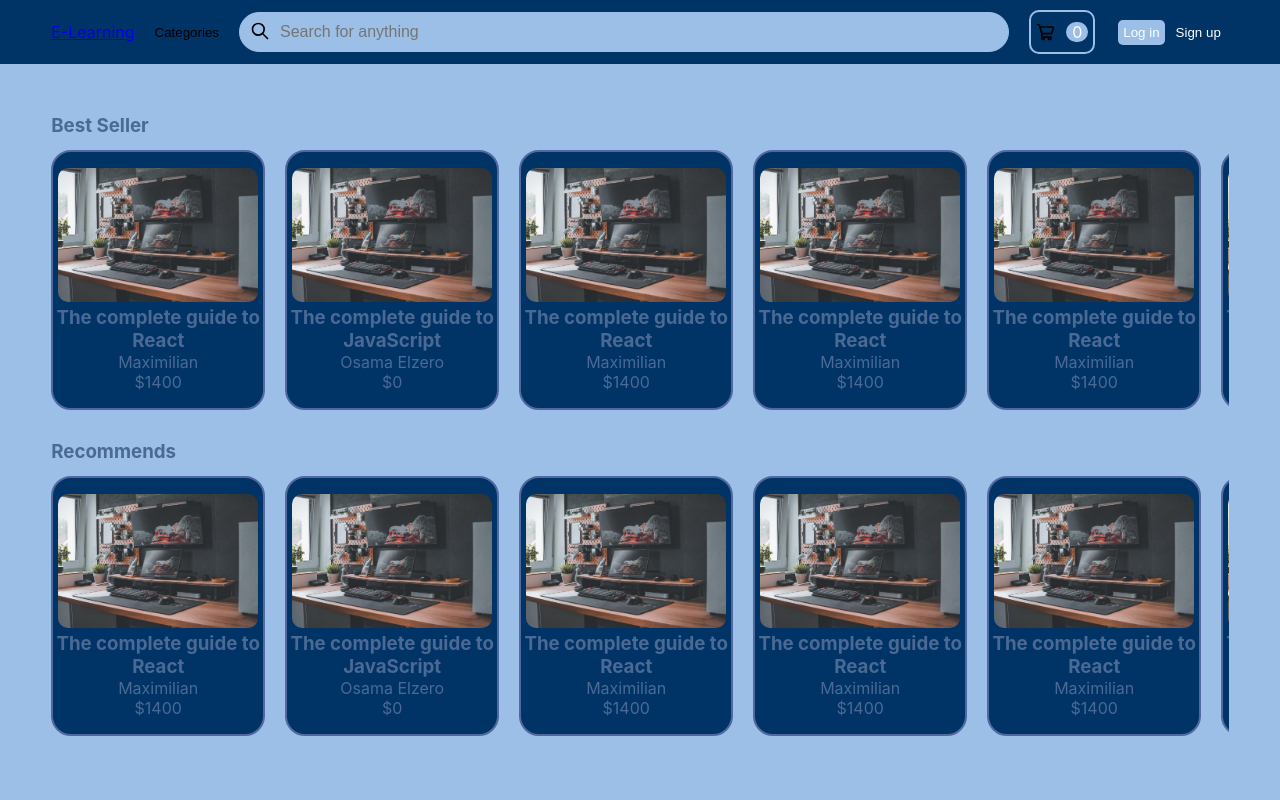
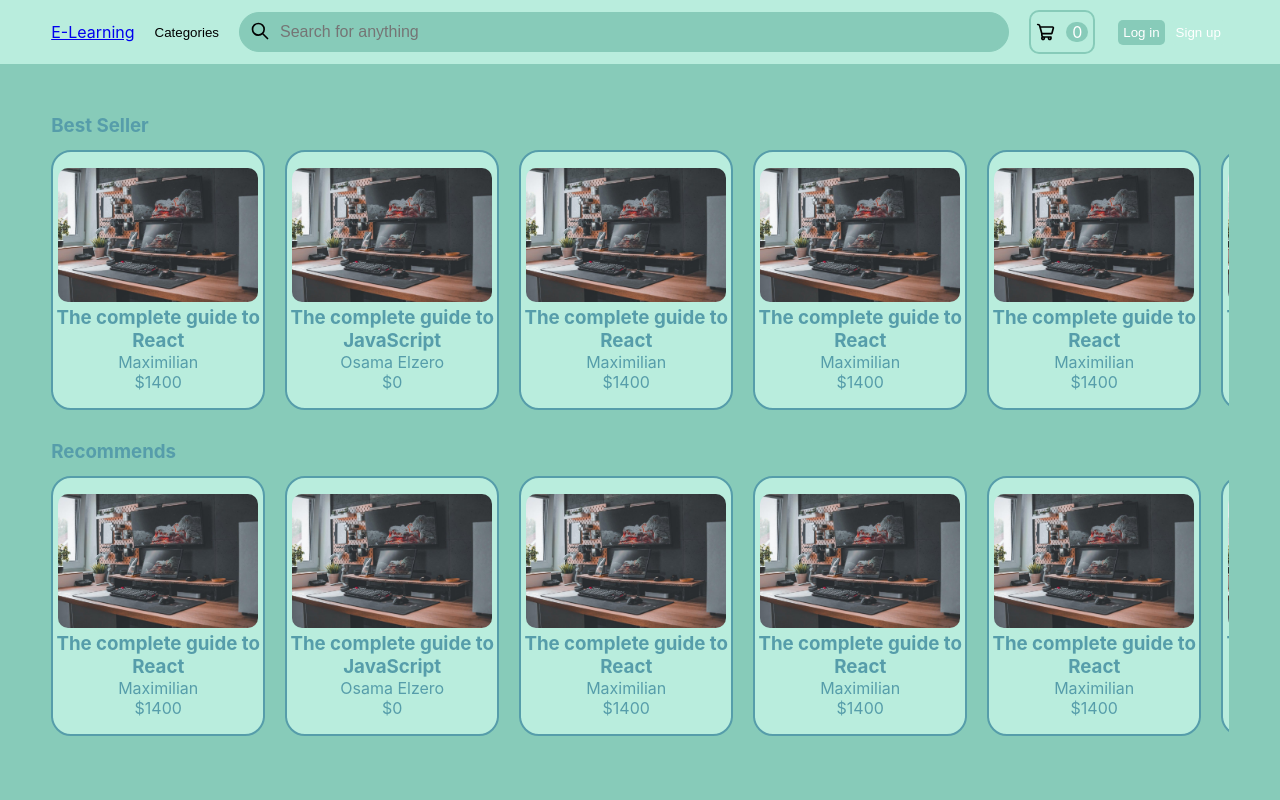
Before and after one commit to AmrNasem/E-Learning-Client, a React (Create React App) app: page / in a window 1280 px wide. Shown: the top 800 px of the page. Built offline with nearby package versions, Linux system fonts and the light colour scheme.

Commit message:
mintgreen pallete

```diff
--- a/src/index.css
+++ b/src/index.css
@@ -1,10 +1,10 @@
 :root {
-  --main-color: #9bbfe6;
-  --secondary-color: #003366;
-  --third-color:#4a6a95;
-  --fourth-color: #5269a0;
+  --secondary-color: #B9EDDD;
+  --main-color: #87CBB9;
+  --third-color:#569DAA;
+  --fourth-color: #569DAA;
   --fifth-color:#FDEDEC;
-  --sixth-color: #152b41;
+  --sixth-color: #577D86;
 }
 
 * {
```
